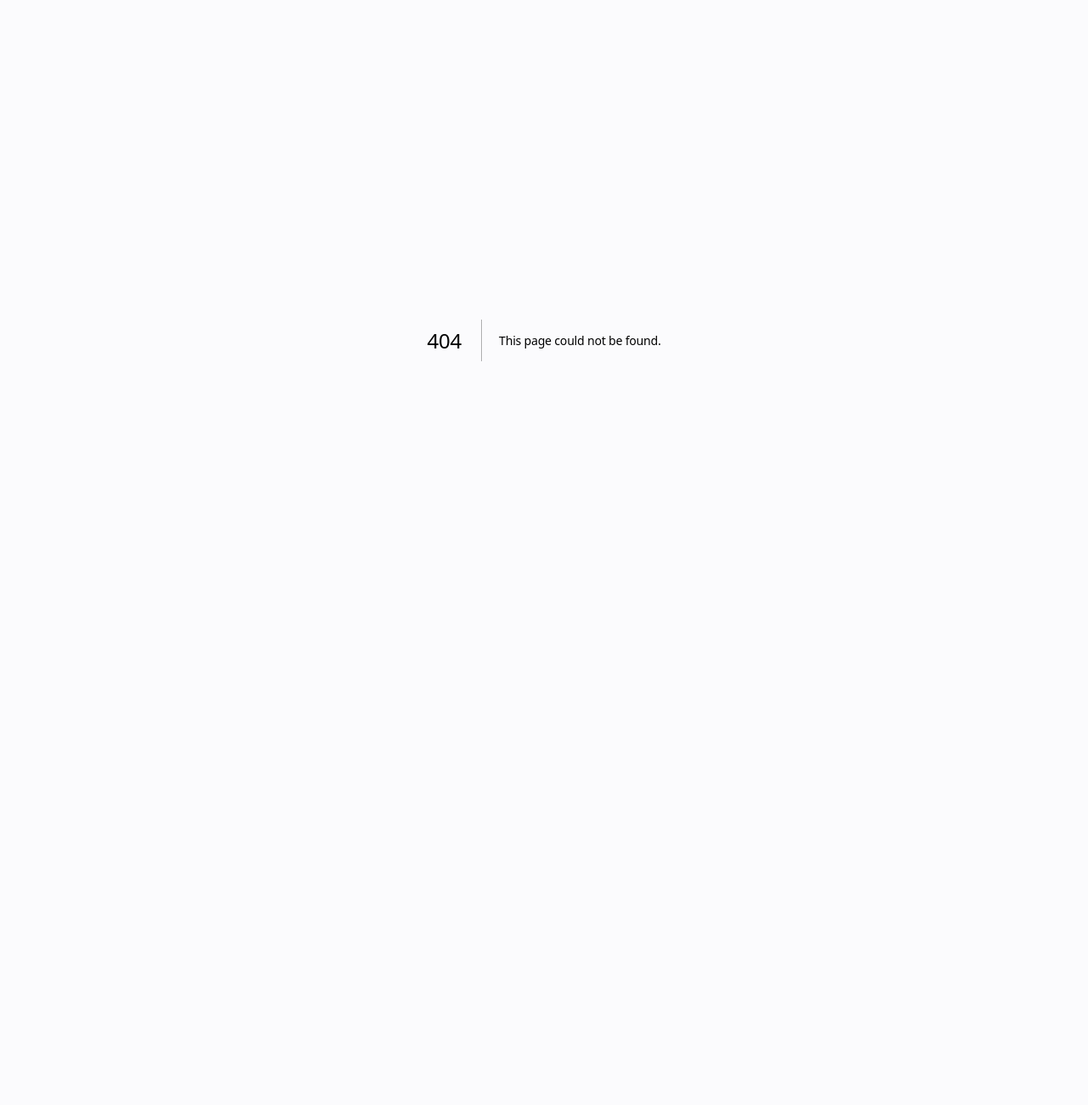
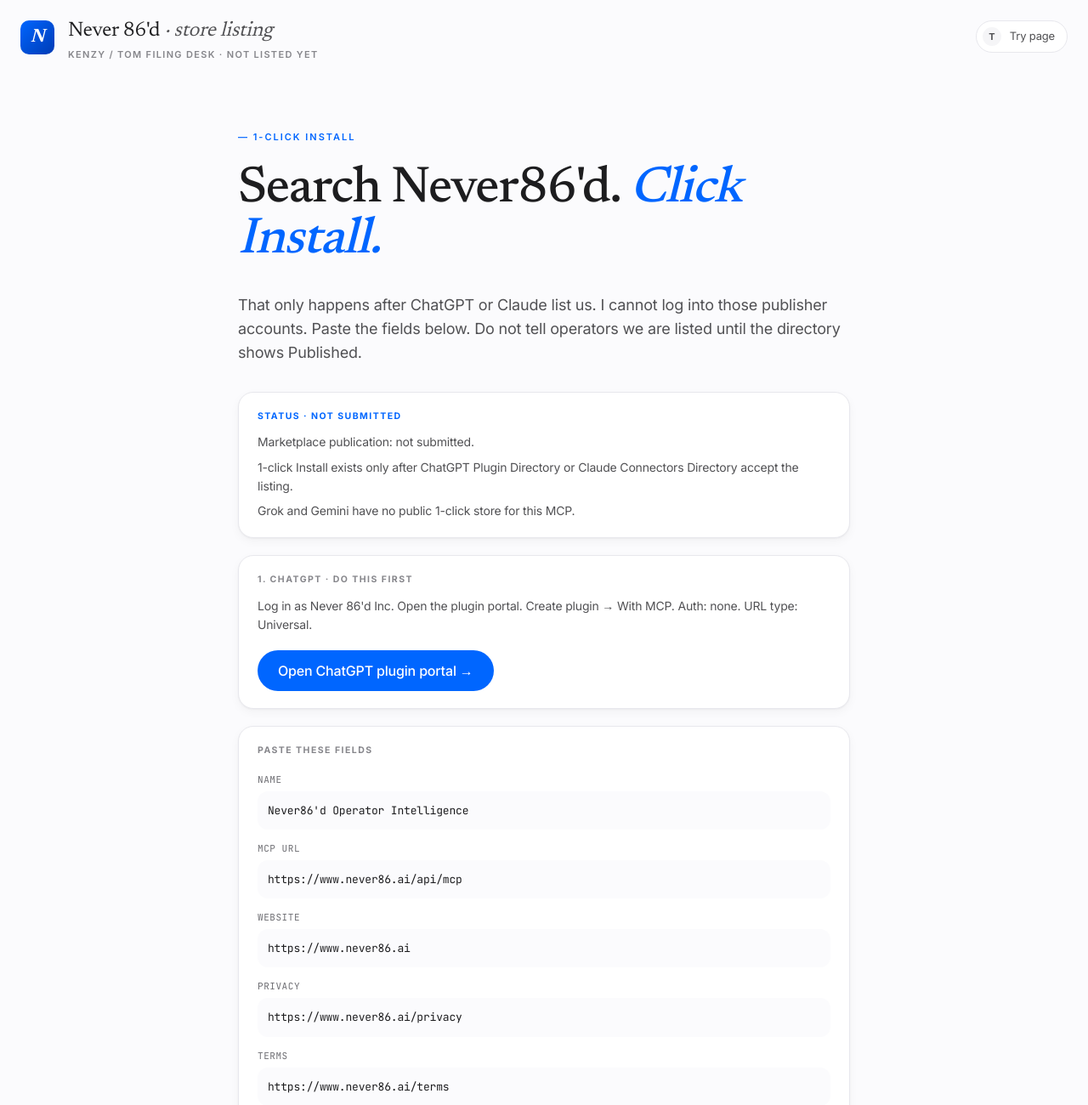
Before and after one commit to mykemueller1-ctrl/never86, a Next.js app: page /store-listing in a window 1280 px wide. Before the commit this address had no page. Shown: the top 1300 px of the page at 85% size. Before the commit the page ends 800 px from the top, so only its background shows below. Built offline with nearby package versions, Linux system fonts and the light colour scheme.

Commit message:
Add Kenzy/Tom desk for 1-click LLM directory filing.

```diff
--- /dev/null
+++ b/src/app/store-listing/page.tsx
@@ -0,0 +1,148 @@
+import Link from 'next/link';
+import type { Metadata } from 'next';
+import { getStoreListingPacket } from '@/lib/llmShells/storeListing';
+
+export const metadata: Metadata = {
+  title: "Store listing packet · Never 86'd",
+  description:
+    'Paste-ready ChatGPT Plugin Directory and Claude Connectors Directory filing. Not listed yet.',
+  alternates: { canonical: 'https://www.never86.ai/store-listing' },
+  robots: { index: false, follow: false },
+};
+
+export default function StoreListingPage() {
+  const packet = getStoreListingPacket();
+  const L = packet.listing;
+
+  return (
+    <main className="compass min-h-screen">
+      <div className="max-w-7xl mx-auto px-6 pt-6 pb-4">
+        <div className="flex items-start justify-between gap-6 flex-wrap">
+          <Link href="/" className="flex items-start gap-4 group">
+            <span className="compass-mark">N</span>
+            <span>
+              <p className="font-serif text-[24px] leading-none text-ink-800">
+                Never 86'd <span className="italic text-ink-600">· store listing</span>
+              </p>
+              <p className="compass-eyebrow-dim mt-2">Kenzy / Tom filing desk · not listed yet</p>
+            </span>
+          </Link>
+          <nav className="flex items-center gap-2 text-[13px]">
+            <Link href="/llm-shells" className="compass-pill">
+              <span className="avatar">T</span>
+              <span>Try page</span>
+            </Link>
+          </nav>
+        </div>
+      </div>
+
+      <section className="max-w-3xl mx-auto px-6 pt-16 pb-24">
+        <p className="compass-eyebrow mb-6">— 1-click Install</p>
+        <h1 className="compass-display text-5xl md:text-6xl mb-8">
+          Search Never86'd. <em>Click Install.</em>
+        </h1>
+        <p className="compass-body text-lg mb-8">
+          That only happens after ChatGPT or Claude list us. I cannot log into those publisher accounts.
+          Paste the fields below. Do not tell operators we are listed until the directory shows Published.
+        </p>
+
+        <div className="compass-card border-[#b8d2ff] bg-[#f2f7ff] p-6 mb-5">
+          <p className="compass-card-label" style={{ color: '#0066ff' }}>
+            Status · not submitted
+          </p>
+          <ul className="compass-body mt-3 space-y-2 text-sm">
+            {packet.honesty.map((line) => (
+              <li key={line}>{line}</li>
+            ))}
+          </ul>
+        </div>
+
+        <div className="compass-card p-6 mb-5">
+          <p className="compass-card-label">1. ChatGPT · do this first</p>
+          <p className="compass-body mt-3 text-sm">
+            Log in as Never 86'd Inc. Open the plugin portal. Create plugin → With MCP.
+            Auth: none. URL type: Universal.
+          </p>
+          <a
+            href={L.chatgptPortal}
+            className="btn-primary mt-5 inline-flex"
+            style={{ background: '#0066ff' }}
+          >
+            Open ChatGPT plugin portal →
+          </a>
+        </div>
+
+        <div className="compass-card p-6 mb-5">
+          <p className="compass-card-label">Paste these fields</p>
+          <dl className="mt-4 space-y-3 text-sm">
+            {[
+              ['Name', L.name],
+              ['MCP URL', L.mcpUrl],
+              ['Website', L.website],
+              ['Privacy', L.privacyUrl],
+              ['Terms', L.termsUrl],
+              ['Support', L.supportUrl],
+              ['Short', L.shortDescription],
+            ].map(([k, v]) => (
+              <div key={k}>
+                <dt className="text-[11px] uppercase tracking-wider text-[#6e6e73] font-mono">{k}</dt>
+                <dd className="mt-1 rounded-xl bg-[#fbfbfd] p-3 font-mono text-[13px] leading-relaxed text-[#1d1d1f]">
+                  {v}
+                </dd>
+              </div>
+            ))}
+          </dl>
+        </div>
+
+        <div className="compass-card p-6 mb-5">
+          <p className="compass-card-label">Starter prompt</p>
+          <p className="mt-3 rounded-xl bg-[#fbfbfd] p-4 font-mono text-sm leading-relaxed text-[#1d1d1f]">
+            {packet.starterPrompts[0]}
+          </p>
+        </div>
+
+        <div className="compass-card p-6 mb-5">
+          <p className="compass-card-label">5 positive tests</p>
+          <ol className="mt-4 space-y-3 text-sm compass-body">
+            {packet.positiveTests.map((row) => (
+              <li key={row.id}>
+                <strong className="text-[#1d1d1f]">{row.id}.</strong> {row.prompt}
+                <div className="text-[#6e6e73] mt-1">Expect: {row.expected}</div>
+              </li>
+            ))}
+          </ol>
+        </div>
+
+        <div className="compass-card p-6 mb-5">
+          <p className="compass-card-label">3 negative tests</p>
+          <ol className="mt-4 space-y-3 text-sm compass-body">
+            {packet.negativeTests.map((row) => (
+              <li key={row.id}>
+                <strong className="text-[#1d1d1f]">{row.id}.</strong> {row.prompt}
+                <div className="text-[#6e6e73] mt-1">Expect: {row.expected} ({row.reason})</div>
+              </li>
+            ))}
+          </ol>
+        </div>
+
+        <div className="compass-card p-6 mb-5">
+          <p className="compass-card-label">2. Claude</p>
+          <p className="compass-body mt-3 text-sm">{L.claudeRequires}</p>
+          <a href={L.claudePortal} className="btn-primary mt-5 inline-flex" style={{ background: '#0066ff' }}>
+            Open Claude directory form →
+          </a>
+        </div>
+
+        <div className="compass-card p-6 mb-5">
+          <p className="compass-card-label">3. Grok + Gemini</p>
+          <p className="compass-body mt-3 text-sm">{L.grokNote}</p>
+          <p className="compass-body mt-2 text-sm">{L.geminiNote}</p>
+        </div>
+
+        <p className="compass-body text-sm">
+          Domain token from OpenAI goes at <code>{packet.domainChallengePath}</code>. Send the token. Do not invent one.
+        </p>
+      </section>
+    </main>
+  );
+}
```
